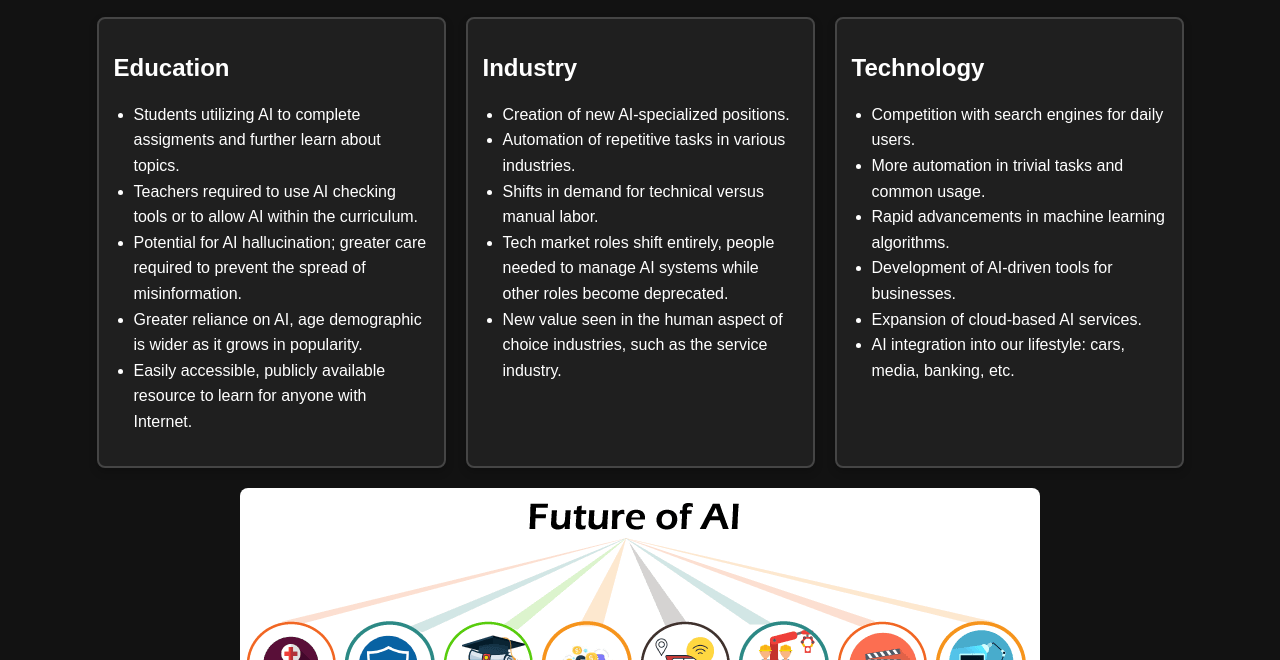
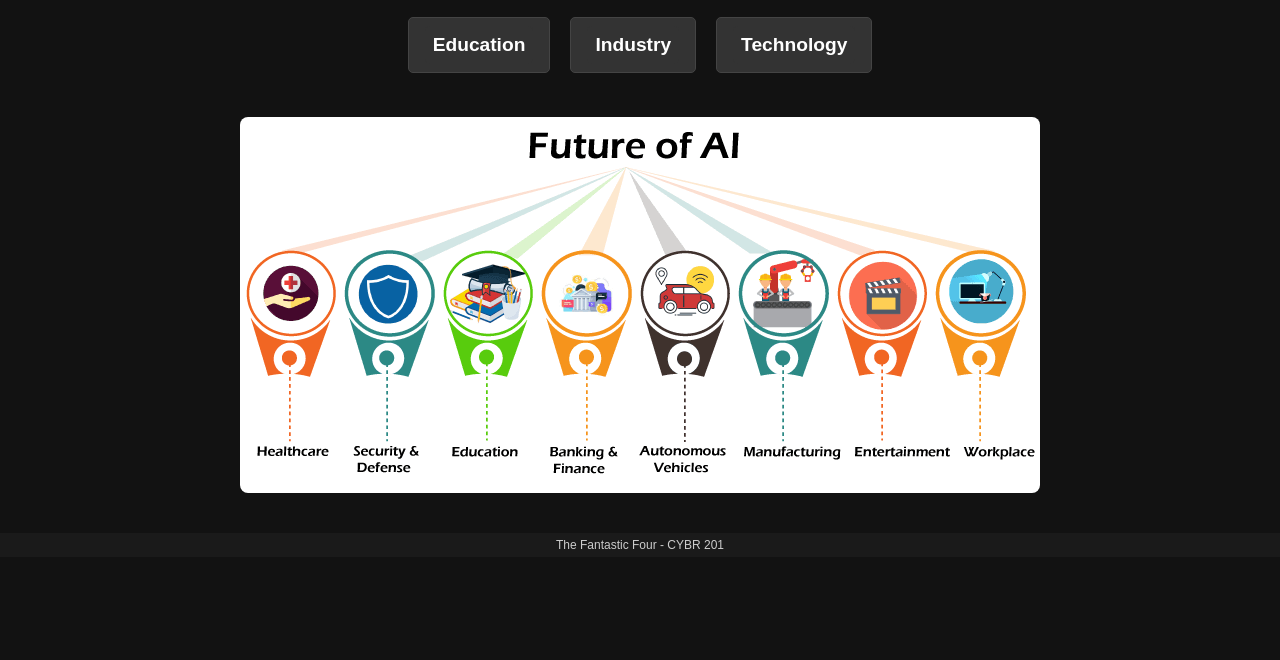
Before and after one commit to CJones-Howe/team-website-fantastic-4.github.io, a plain HTML site: page changes.html in a window 1280 px wide. Shown: the part 140-800 px from the top of the page. Drawn offline with Linux system fonts and the light colour scheme.

Commit message:
added dropdown boxes that are clickable for each tab of information

```diff
--- a/changes.html
+++ b/changes.html
@@ -6,6 +6,36 @@
     <meta name="viewport" content="width=device-width, initial-scale=1.0">
 	<title>The Impact of AI - The Effects of AI on the Job Market</title>
 	<link rel="stylesheet" href="styles.css"></link>
+	<style>
+		details {
+			margin-bottom: 1.5rem;
+			border: 1px solid #444;
+			border-radius: 5px;
+			background-color: #333;
+			color: #fff;
+			padding: 0.5rem 1rem;
+		}
+		summary {
+			font-weight: bold;
+			font-size: 1.2rem;
+			cursor: pointer;
+			background-color: #333;
+			color: #fff;
+			padding: 0.5rem;
+			border-radius: 5px;
+			list-style: none;
+		}
+		summary::-webkit-details-marker {
+			display: none;
+		}
+		ul {
+			margin-top: 1rem;
+			padding-left: 1.5rem;
+		}
+		li {
+			margin-bottom: 0.5rem;
+		}
+	</style>
 </head>
 
 <body>
@@ -25,8 +55,8 @@
         </div>
 
         <div class="info-section">
-            <div class="info-box2">
-                <h2>Education</h2>
+            <details>
+                <summary>Education</summary>
                 <ul>
                     <li>Students utilizing AI to complete assigments and further learn about topics.</li>
                     <li>Teachers required to use AI checking tools or to allow AI within the curriculum.</li>
@@ -34,10 +64,10 @@
 					<li>Greater reliance on AI, age demographic is wider as it grows in popularity.</li>
 					<li>Easily accessible, publicly available resource to learn for anyone with Internet.</li>
                 </ul>
-            </div>
+            </details>
 
-            <div class="info-box2">
-                <h2>Industry</h2>
+            <details>
+                <summary>Industry</summary>
                 <ul>
                     <li>Creation of new AI-specialized positions.</li>
                     <li>Automation of repetitive tasks in various industries.</li>
@@ -45,10 +75,10 @@
 					<li>Tech market roles shift entirely, people needed to manage AI systems while other roles become deprecated.</li>
 					<li>New value seen in the human aspect of choice industries, such as the service industry.</li>
                 </ul>
-            </div>
+            </details>
 
-            <div class="info-box2">
-                <h2>Technology</h2>
+            <details>
+                <summary>Technology</summary>
                 <ul>
 					<li>Competition with search engines for daily users.</li>
 					<li>More automation in trivial tasks and common usage.</li>
@@ -57,7 +87,7 @@
                     <li>Expansion of cloud-based AI services.</li>
 					<li>AI integration into our lifestyle: cars, media, banking, etc.</li>
                 </ul>
-            </div>
+            </details>
         </div>
 
 		<div class="changes-image-container">
```
